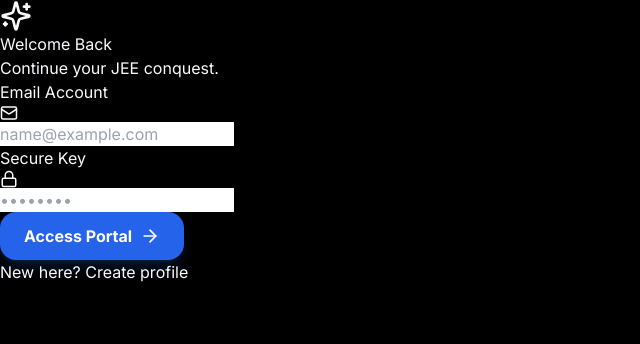
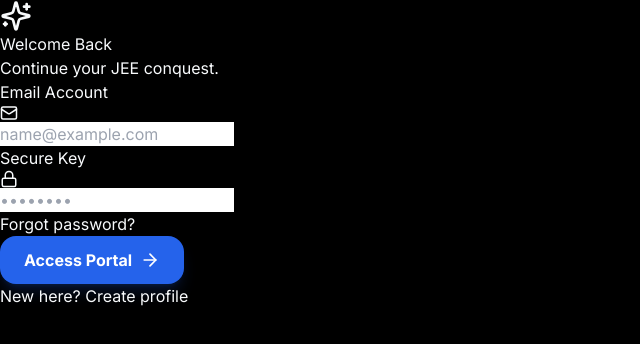
Before and after one commit to thunderaadi/jee-mentor, a Next.js app: page /login in a window 1280 px wide. Shown: the top 344 px of the page, without its empty margins (0-640 px from the left). Built offline with nearby package versions, Linux system fonts and the light colour scheme; no server answers.

Commit message:
added student/mentor toggle to signup

```diff
--- a/src/app/login/page.js
+++ b/src/app/login/page.js
@@ -10,7 +10,8 @@ export default function LoginPage() {
   const [password, setPassword] = useState('')
   const [error, setError] = useState('')
   const [loading, setLoading] = useState(false)
-  const { login } = useAuth()
+  const [resetSent, setResetSent] = useState(false)
+  const { login, resetPassword } = useAuth()
   const router = useRouter()
 
   const handleSubmit = async (e) => {
@@ -27,6 +28,18 @@ export default function LoginPage() {
       setError(err.message || 'Failed to sign in')
     } finally {
       setLoading(false)
+    }
+  }
+
+  const handleReset = async () => {
+    if (!email) return setError('Please enter your email first.')
+    setError('')
+    try {
+      await resetPassword(email)
+      setResetSent(true)
+      setTimeout(() => setResetSent(false), 5000)
+    } catch (err) {
+      setError(err.message || 'Reset failed')
     }
   }
 
@@ -49,6 +62,13 @@ export default function LoginPage() {
             <div className="p-4 rounded-2xl bg-red-500/10 border border-red-500/20 text-red-400 text-xs flex items-center gap-3">
               <AlertCircle size={18} />
               <span className="font-semibold">{error}</span>
+            </div>
+          )}
+
+          {resetSent && (
+            <div className="p-4 rounded-2xl bg-green-500/10 border border-green-500/20 text-green-400 text-xs flex items-center gap-3">
+              <AlertCircle size={18} />
+              <span className="font-semibold">Reset link sent to your email!</span>
             </div>
           )}
 
@@ -81,6 +101,13 @@ export default function LoginPage() {
                   required
                 />
               </div>
+              <button
+                type="button"
+                onClick={handleReset}
+                className="text-[10px] font-bold text-gray-600 hover:text-blue-500 mt-2 text-right transition-colors"
+              >
+                Forgot password?
+              </button>
             </div>
           </div>
 
--- a/src/contexts/AuthContext.js
+++ b/src/contexts/AuthContext.js
@@ -5,7 +5,8 @@ import {
   signInWithEmailAndPassword,
   signOut,
   createUserWithEmailAndPassword,
-  updateProfile
+  updateProfile,
+  sendPasswordResetEmail
 } from 'firebase/auth';
 import { auth, db } from '../lib/firebase';
 import { doc, getDoc, setDoc } from 'firebase/firestore';
@@ -41,6 +42,8 @@ export function AuthProvider({ children }) {
 
   const logout = () => signOut(auth);
 
+  const resetPassword = (email) => sendPasswordResetEmail(auth, email);
+
   const signup = async (email, password, fullName, role, mentorId = null) => {
     const res = await createUserWithEmailAndPassword(auth, email, password);
     const user = res.user;
@@ -61,7 +64,7 @@ export function AuthProvider({ children }) {
   };
 
   return (
-    <AuthContext.Provider value={{ user, profile, login, logout, signup, loading }}>
+    <AuthContext.Provider value={{ user, profile, login, logout, signup, resetPassword, loading }}>
       {!loading && children}
     </AuthContext.Provider>
   );
```
